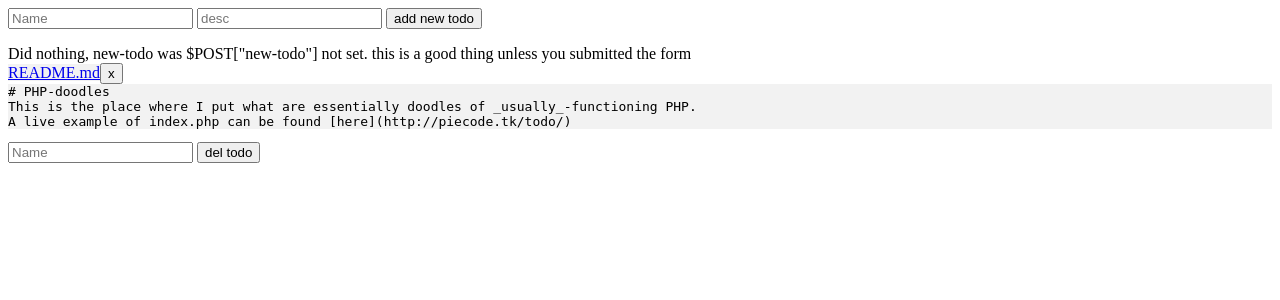
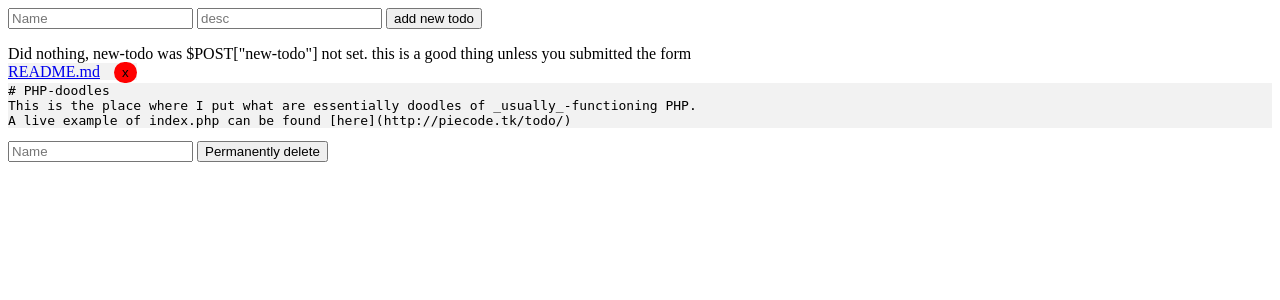
Before and after one commit to pielover88888/PHP-doodles, a PHP site: page / in a window 1280 px wide. Shown: the top 300 px of the page. Run offline with PHP 8.4, Linux system fonts and the light colour scheme.

Commit message:
:+1: Better buttons

```diff
--- a/index.php
+++ b/index.php
@@ -55,12 +55,12 @@ $beg = "<a href=\"";
 $end = "\">";
 
 foreach($scan_results as $result){
-$delbut = "<form style='display:inline;' action='/todo/index.php' method='POST'><input type='hidden' name='del-todo' value='$result'><input type='submit' value='x'></form>";
+$delbut = "<form style='display:inline;' action='/todo/index.php' method='POST'><input type='hidden' name='del-todo' value='$result'> <input style='border-radius:5000px;background-color:red;border-color:rgba(0,0,0,0.0);margin-left:10px;margin-top:-1px;' type='submit' value='x' title='Permanently delete $result'></form>";
 		echo "<span style='background-color:rgba(0,0,0,0.05);'>" . $beg . $result . $end . $result . "</a>" . $delbut;
 		echo "<pre style='margin-top:0px;background-color:rgba(0,0,0,0.05);'><code>" . file_get_contents($result) . "</code></pre></span>";
 }
 ?>
 <form action="/todo/index.php" method="POST">
 <input type="text" placeholder="Name" name="del-todo">
-<input type="submit" value="del todo">
+<input type="submit" value="Permanently delete">
 </form>
```
